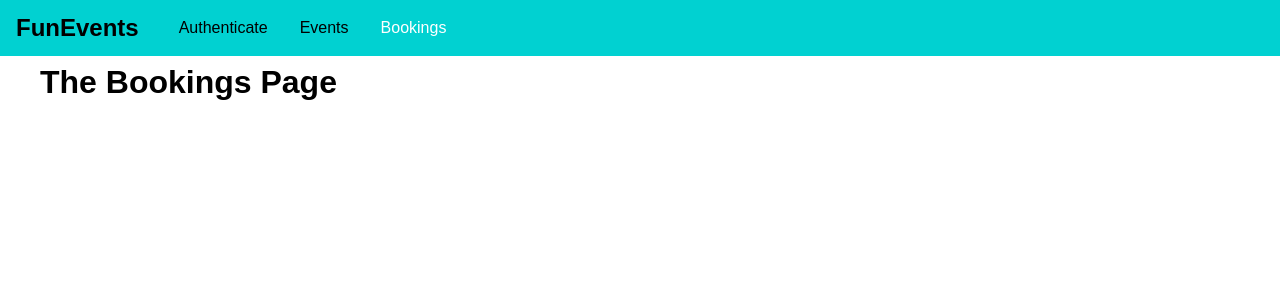
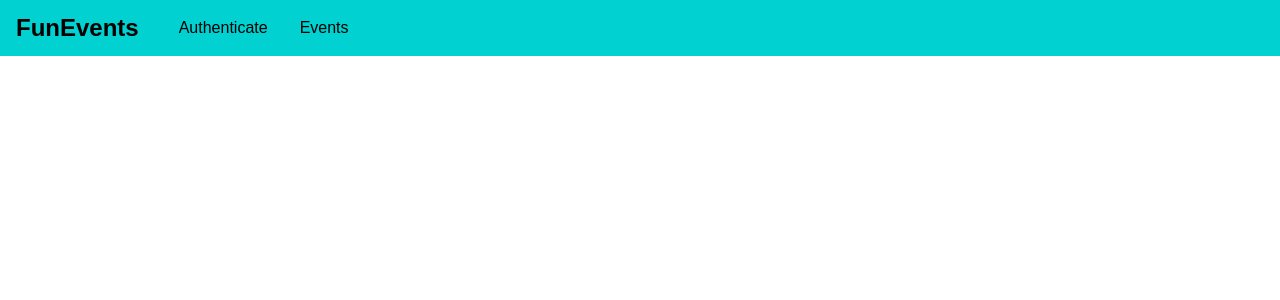
Before and after one commit to stephaniie2/MGRN-EventBooking, a React (Create React App) app in the folder frontend/: page /bookings in a window 1280 px wide. Shown: the top 300 px of the page. Built offline with nearby package versions, Linux system fonts and the light colour scheme; the HTML template or start-up script is replaced by a standard one.

Commit message:
React - Using Token and Context

```diff
--- a/frontend/src/App.js
+++ b/frontend/src/App.js
@@ -1,29 +1,58 @@
-import React from 'react';
+import React, { Component } from 'react';
 import { BrowserRouter, Route, Redirect, Switch } from 'react-router-dom';
 
 import AuthPage from './pages/Auth';
 import EventsPage from './pages/Events';
 import BookingsPage from './pages/Bookings';
 import MainNavigation from './components/Navigation/MainNavigation';
+import AuthContext from './context/auth-context';
 
 import './App.css';
 
-function App() {
+class App extends Component {
+  state = {
+    token: null,
+    userId: null,
+  };
+  login = (token, userId, tokenExpiration) => {
+    this.setState({ token: token, userId: userId });
+  };
+
+  logout = () => {
+    this.setState({ token: null, userId: null });
+  };
+  render() {
     return (
       <BrowserRouter>
         <React.Fragment>
+          <AuthContext.Provider
+            value={{
+              token: this.state.token,
+              userId: this.state.userId,
+              login: this.login,
+              logout: this.logout,
+            }}
+          >
             <MainNavigation />
             <main className="main-content">
               <Switch>
-            <Redirect from="/" to="/auth" exact />
+                {!this.state.token && <Redirect from="/" to="/auth" exact />}
+                {this.state.token && <Redirect from="/" to="/events" exact />}
+                {this.state.token && <Redirect from="/auth" to="/events" exact />}
+                {!this.state.token && (
                   <Route path="/auth" component={AuthPage} />
+                )}
                 <Route path="/events" component={EventsPage} />
+                {this.state.token && (
                   <Route path="/bookings" component={BookingsPage} />
+                )}
               </Switch>
             </main>
+          </AuthContext.Provider>
         </React.Fragment>
       </BrowserRouter>
     );
   }
+}
 
 export default App;
--- a/frontend/src/components/Navigation/MainNavigation.js
+++ b/frontend/src/components/Navigation/MainNavigation.js
@@ -1,27 +1,39 @@
 import React from 'react';
 import { NavLink } from 'react-router-dom';
+
+import AuthContext from '../../context/auth-context';
 
 import './MainNavigation.css';
 
 const MainNavigation = props => (
-  <header className="main-navigation">
+  <AuthContext.Consumer>
+    {context => {
+      return (
+        <nav className="main-navigation">
           <div className="main-navigation__logo">
             <h1>FunEvents</h1>
           </div>
           <nav className="main-navigation__items">
             <ul>
+              {!context.token && (
                 <li>
                   <NavLink to="/auth">Authenticate</NavLink>
                 </li>
+              )}
               <li>
                 <NavLink to="/events">Events</NavLink>
               </li>
+              {context.token && (
                 <li>
                   <NavLink to="/bookings">Bookings</NavLink>
                 </li>
+              )}
             </ul>
           </nav>
-  </header>
+        </nav>
+      );
+    }}
+  </AuthContext.Consumer>
 );
 
 export default MainNavigation;
--- /dev/null
+++ b/frontend/src/context/auth-context.js
@@ -0,0 +1,8 @@
+import React from 'react';
+
+export default React.createContext({
+  token: null,
+  userId: null,
+  login: (token, userId, tokenExpiration) => {},
+  logout: () => {},
+});
--- a/frontend/src/pages/Auth.js
+++ b/frontend/src/pages/Auth.js
@@ -1,11 +1,15 @@
 import React, { Component } from 'react';
 
 import './Auth.css';
+import AuthContext from '../context/auth-context';
 
 class AuthPage extends Component {
   state = {
     isLogin: true,
   };
+
+  static contextType = AuthContext;
+
   constructor(props) {
     super(props);
     this.emailEl = React.createRef();
@@ -67,6 +71,13 @@
         return res.json();
       })
       .then(resData => {
+        if (resData.data.login.token) {
+          this.context.login(
+            resData.data.login.token,
+            resData.data.login.userId,
+            resData.data.login.tokenExpiration
+          );
+        }
         console.log(resData);
       })
       .catch(err => {
```
Lines whose indentation alone changed are shown as unchanged.
